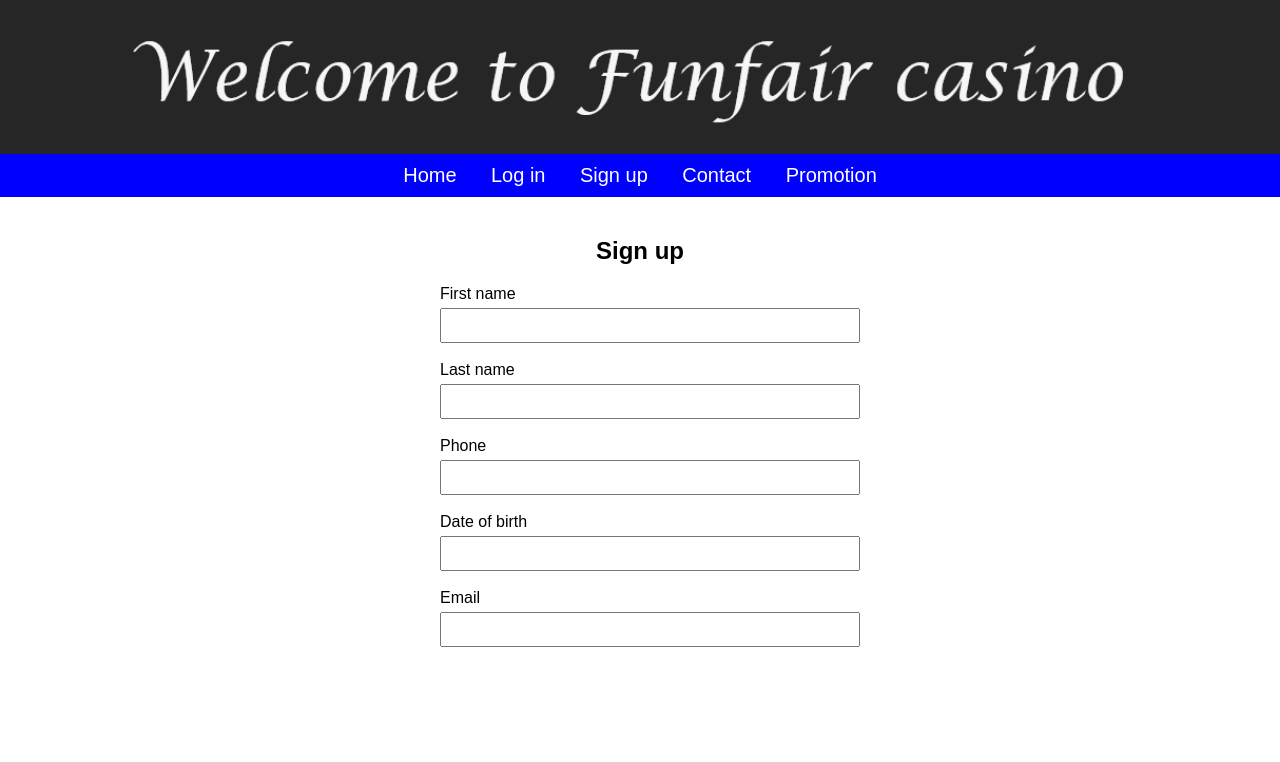
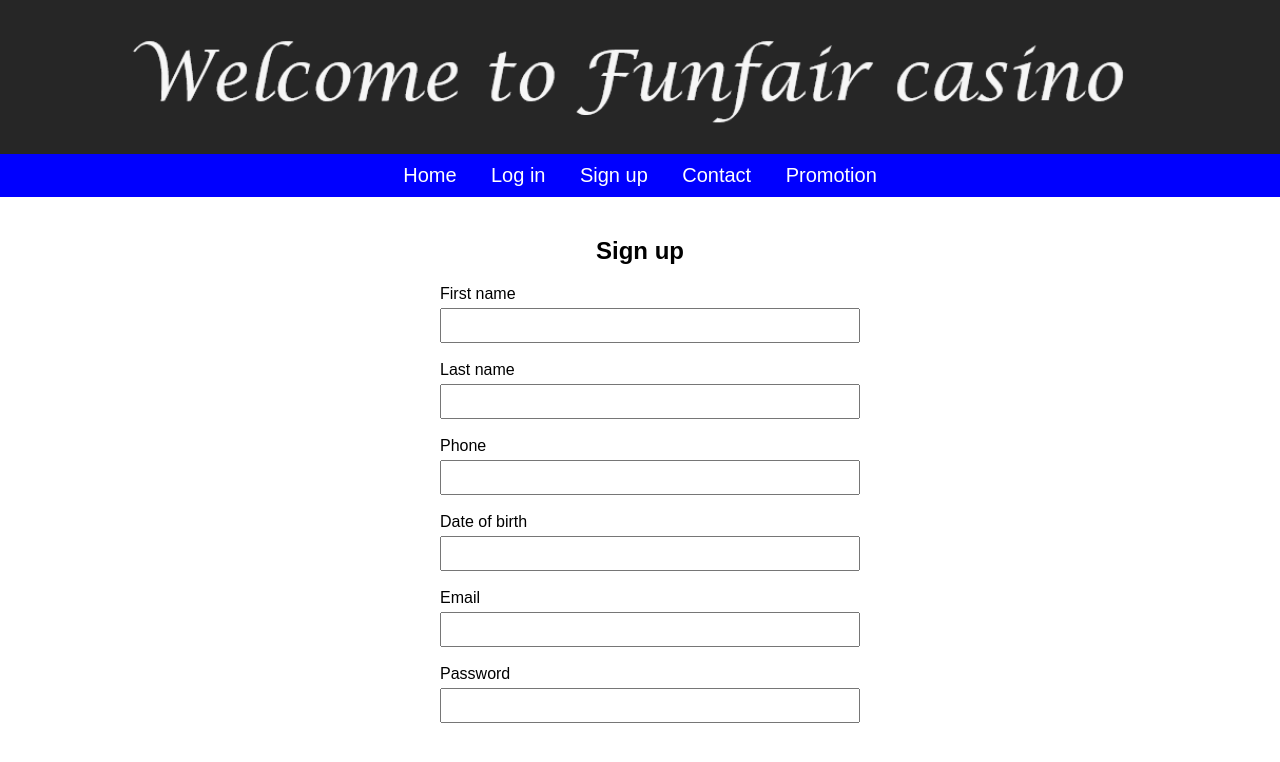
Before and after one commit to tsakhiur/funfair-casino-website, a plain HTML site: page signup.html in a window 1280 px wide. Drawn offline with Linux system fonts and the light colour scheme.

Commit message:
Update signup.html
Added password field

```diff
--- a/signup.html
+++ b/signup.html
@@ -41,3 +41,6 @@ style="max-width:400px; margin:0 auto;">
 
   <label>Email</label><br>
 <input type="email" required><br><br>  <!--email must include @-->
+
+<label>Password</label><br>
+<input type="password" required><br><br> <!--hides when types-->
```
